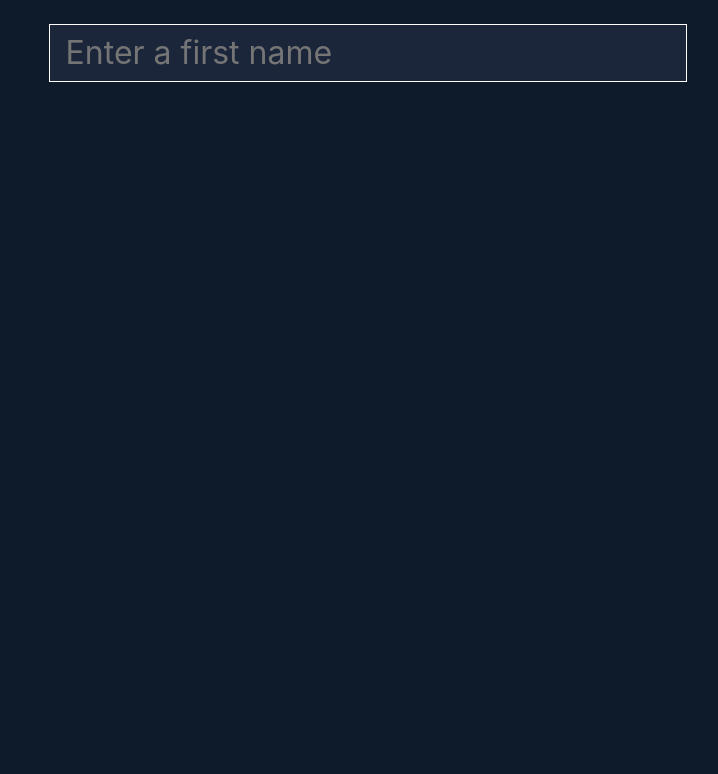
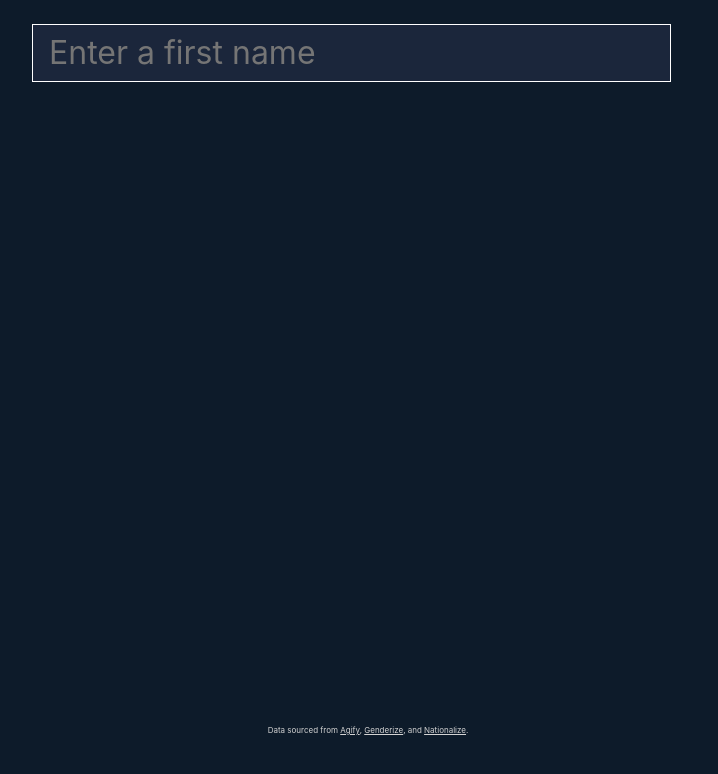
Before and after one commit to jonh-a/age-gender-nationality-ify, a React (Create React App) app: page /names/ in a window 1280 px wide. Shown: the top 774 px of the page, without its empty margins (272-990 px from the left). Built offline with nearby package versions, Linux system fonts and the light colour scheme; the HTML template or start-up script is replaced by a standard one.

Commit message:
handle rate limiting and add disclaimer

```diff
--- /dev/null
+++ b/src/components/Disclaimer.tsx
@@ -0,0 +1,22 @@
+import styled from 'styled-components';
+
+const Container = styled.div`
+  color: lightgray;
+  font-size: .5em;
+  margin-top: auto;
+  margin-bottom: .1em;
+`
+
+const Link = styled.a`
+  color: lightgray;
+`
+
+const Disclaimer = () => {
+  return (
+    <Container>
+      Data sourced from <Link href="https://agify.io/">Agify</Link>, <Link href="https://genderize.io/">Genderize</Link>, and <Link href="https://nationalize.io/">Nationalize</Link>.
+    </Container>
+  )
+}
+
+export default Disclaimer
--- a/src/components/Names.tsx
+++ b/src/components/Names.tsx
@@ -1,7 +1,9 @@
 import React, { useState } from 'react';
+import styled from 'styled-components';
 import { useParams } from 'react-router-dom'
 import Search from './Search';
 import Results from './Results';
+import Disclaimer from './Disclaimer';
 
 export interface Result {
   name: string,
@@ -17,15 +19,25 @@ export const baseResults = {
   gender: { gender: '', probability: 0 }
 }
 
+const Container = styled.div`
+  display: flex;
+  align-items: center;
+  width: 100%;
+  flex-direction: column;
+  height: 90vh;
+  justify-content: space-between;
+`
+
 const Names: React.FC = () => {
   const [name, setName] = useState(useParams()?.name || '');
   const [results, setResults] = useState(baseResults);
 
   return (
-    <div>
+    <Container>
       <Search name={name} setName={setName} />
       <Results name={name} results={results} setResults={setResults} />
-    </div>
+      <Disclaimer />
+    </Container>
   )
 }
 
--- a/src/components/Results.tsx
+++ b/src/components/Results.tsx
@@ -4,7 +4,6 @@ import styled from 'styled-components'
 import { useNavigate } from "react-router-dom";
 import Meter from "./Meter";
 import { Result, baseResults } from './Names'
-
 
 const regionNames = new Intl.DisplayNames(['en'], { type: 'region' })
 
@@ -17,9 +16,8 @@ interface Props {
 const Container = styled.div`
   display: flex;
   flex-wrap: wrap;
-  align-items: center;
-  justify-content: center;
   color: #e0e1dd;
+  margin-bottom: auto;
 `
 
 const Description = styled.h3`
@@ -54,7 +52,8 @@ const Country = styled.div`
 `
 
 const Results: React.FC<Props> = ({ name, results, setResults }) => {
-  const [loading, setLoading] = useState(false);
+  const [loading, setLoading] = useState<boolean>(false);
+  const [rateLimited, setRateLimited] = useState<boolean>(false);
 
   const navigate = useNavigate();
 
@@ -99,6 +98,15 @@ const Results: React.FC<Props> = ({ name, results, setResults }) => {
       ];
 
       const responses = await Promise.all(promises);
+
+      if (
+        responses[0]?.success === false
+        || responses[1]?.success === false
+        || responses[2]?.success === false
+      ) {
+        setRateLimited(true)
+      } else setRateLimited(false)
+
       setLoading(false)
 
       const res: Result = {
@@ -123,7 +131,7 @@ const Results: React.FC<Props> = ({ name, results, setResults }) => {
       getNameData()
     }, 1000)
 
-    if (name) setLoading(true);
+    if (name) setLoading(true); setRateLimited(false);
     setResults(baseResults);
 
     return () => clearTimeout(timer)
@@ -135,7 +143,8 @@ const Results: React.FC<Props> = ({ name, results, setResults }) => {
         {isResult() &&
           `You are a ${results?.age} year old ${results?.gender?.gender} from ${results?.nationality?.[0]?.country_id}.`
         }
-        {isResultNotFound() && `You are a totally new person who has never existed before.`}
+        {isResultNotFound() && !rateLimited && `You are a totally new person who has never existed before.`}
+        {rateLimited && `API rate limited :(`}
         {loading && 'Thinking...'}
       </Description>
       {isResult() && (
--- a/src/components/Search.tsx
+++ b/src/components/Search.tsx
@@ -9,9 +9,6 @@ interface Props {
 const Container = styled.div`
   padding-top: 0.5em;
   padding-bottom: 0.5em;
-  display: flex;
-  justify-content: center;
-  align-items: center;
   width: 100%;
 `
 
```
